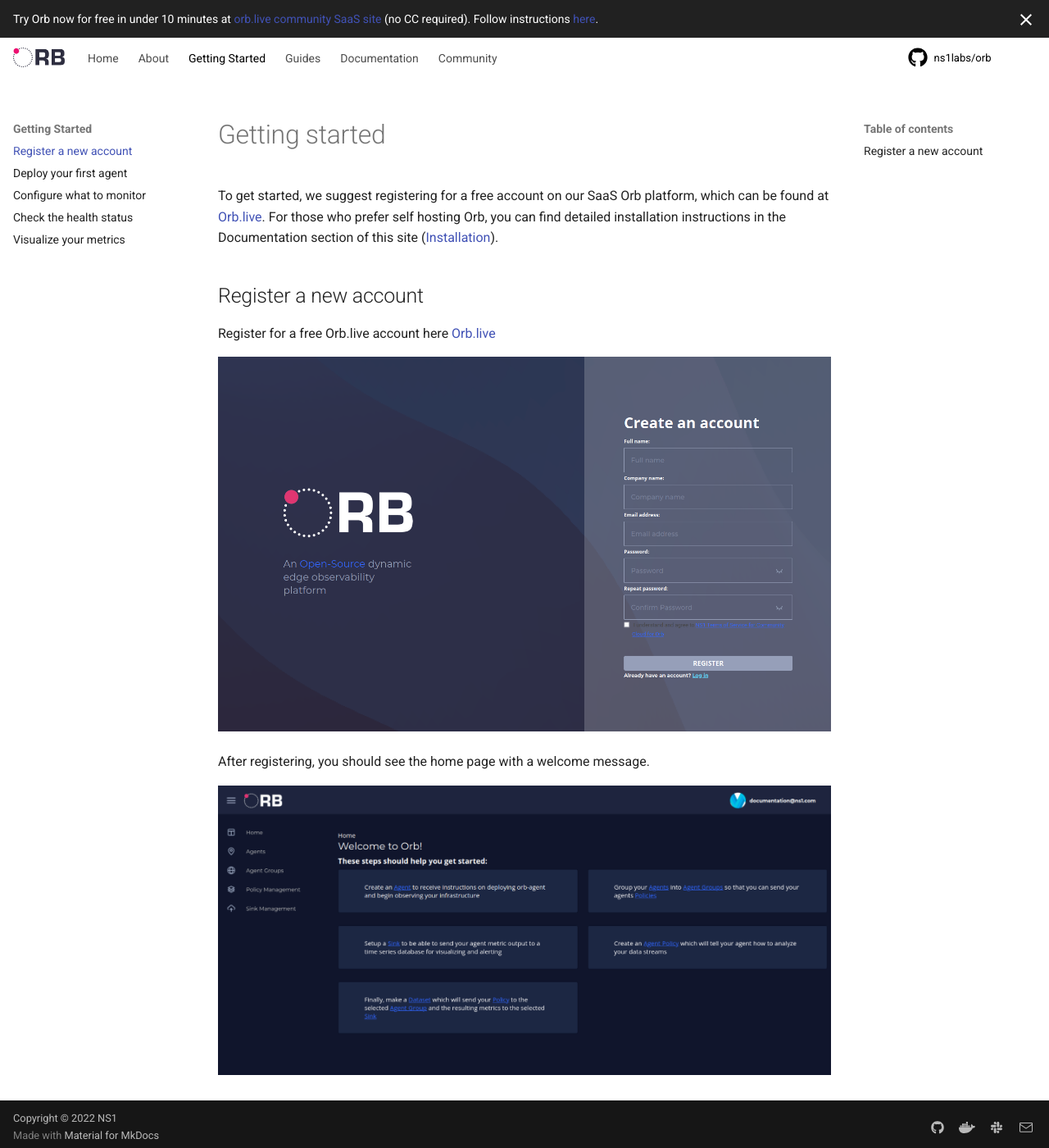
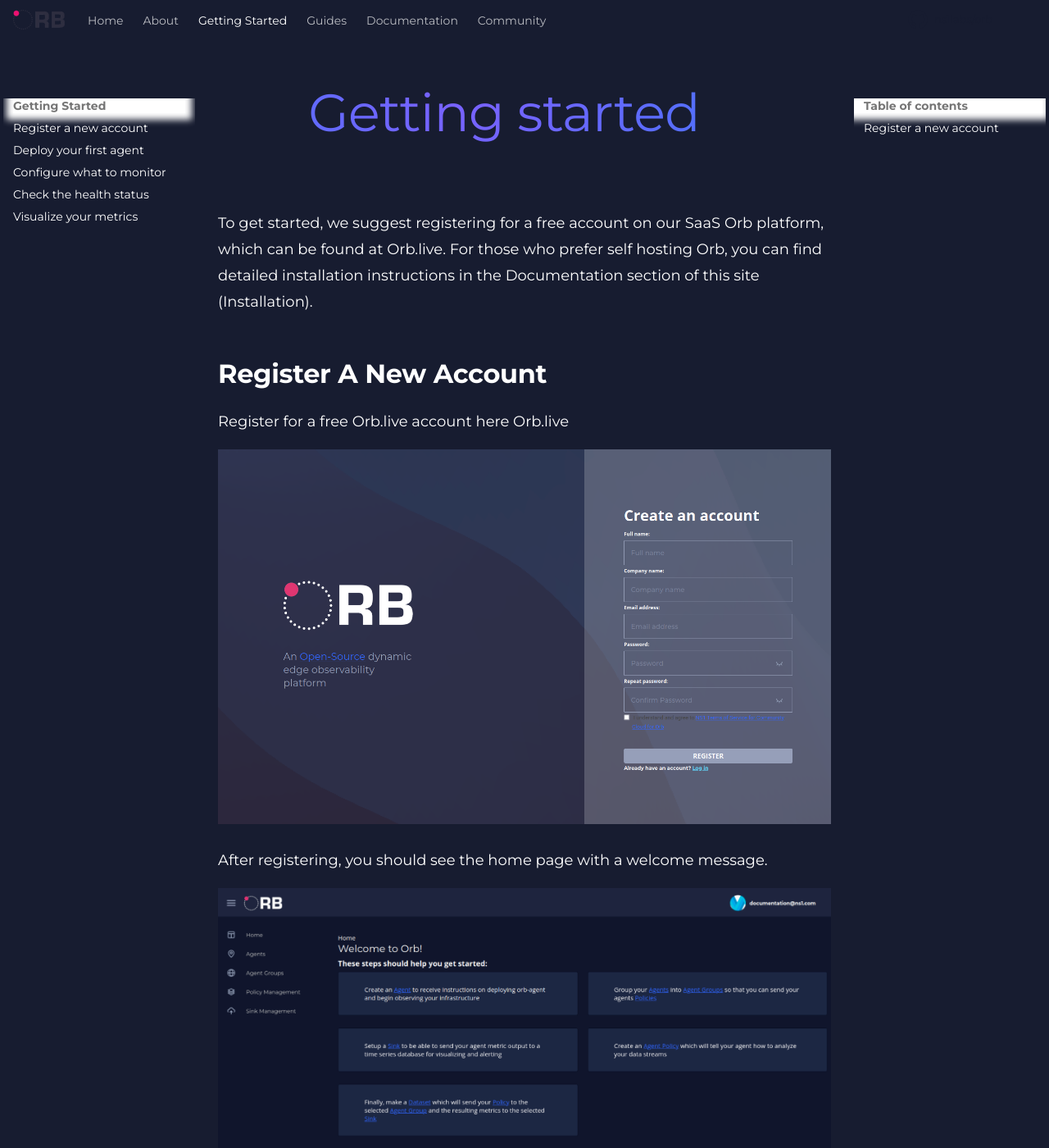
Before and after one commit to orb-community/orb-website, an MkDocs documentation site: the page built from docs/getting_started.md, in a window 1280 px wide and 1400 px high. Shown: the whole window at 82% size. Built offline with MkDocs 1.6.1 and Material for MkDocs 9.7.7, drawn with Linux system fonts in a browser that asks for light colours.

Commit message:
* add placeholder splash (css gradient) * change font family to Montserrat * started customizing md-typeset

```diff
--- a/docs/stylesheets/extra.css
+++ b/docs/stylesheets/extra.css
@@ -1,19 +1,57 @@
+:root {
+    --md-primary-fg-color: #ffffff;
+    --md-primary-bg-color: #171c30;
+    --md-primary-text-color: #ffffff;
+    --md-secondary-text-color: #969fb9;
+}
+
 :root > * {
-    --md-primary-fg-color: #ffffff;
-    --md-primary-bg-color: #000000;
-    --md-primary-text-color: #969fb9;
+    background-color: var(--md-primary-bg-color);
+    color: var(--md-primary-text-color);
 }
 
 :root * div.md-grid {
-    max-width: 90rem;
+    max-width: 80rem;
 }
 
 :root > * a.md-button {
-    border-color: #000000;
+    justify-content: center;
+    align-items: center;
+    padding: 12px;
+    gap: 10px;
+
+    width: 374px;
+    height: 56px;
+
+    /* Orb Blue */
+
+    background: #3089FC;
+    /* popup shadow */
+
+    box-shadow: 0px 0px 40px rgba(0, 0, 0, 0.1);
+    border-radius: 4px;
+
+    font-weight: 600;
+    font-size: 24px;
+    line-height: 16px;
+    /* identical to box height, or 67% */
+
+    display: flex;
+    align-items: center;
+
+    /* White */
+
+    color: #FFFFFF;
+
+    border-color: transparent;
 }
 
 :root > * div.md-header__title {
     display: none;
+}
+
+:root > body > header.md-header {
+    background-color: var(--md-primary-bg-color);
 }
 
 :root > header > nav.md-header__inner, nav.md-grid {
@@ -22,26 +60,107 @@
 
 :root > * nav.md-tabs {
     text-align: end;
+    background-color: transparent;
+    color: var(--md-primary-text-color);
 }
 
 :root > * .md-search__inner>.md-search__form {
-    background-color: var(--md-primary-fg-color);
-    border-color: var(--md-primary-text-color);
+    background-color: transparent;
+    border-color: var(--md-secondary-text-color);
     border-width: 1px;
     border-style: solid;
     text-decoration-color: #000000;
+
 }
 
 :root > * .md-search__icon {
-    color: var(--md-primary-text-color);
+    color: var(--md-secondary-text-color);
 }
 
 :root > * .md-search__input::placeholder {
-    color: var(--md-primary-text-color);
+    color: var(--md-secondary-text-color);
+    background-color: transparent;
 }
 
-:root > * .splash {
+div.md-search {
+    height: 100% !important;
+}
 
-    width: 100%;
-    height: 500px;
+div.md-container.splash {
+    margin-left: -10%;
+    width: 150%;
+    height: 80vh;
+    background-color: #3089fc !important;
 }
+
+#why-orb {
+    margin-top: 1.25em;
+}
+
+.md-typeset h1 {
+    font-weight: 400;
+    font-size: 64px;
+    line-height: 78px;
+    /* identical to box height */
+
+    text-align: center;
+
+    background: radial-gradient(121.79% 1418.34% at 39.98% 0%, #7B61FF 0%, #018BF3 100%);
+    -webkit-background-clip: text;
+    -webkit-text-fill-color: transparent;
+    background-clip: text;
+    text-fill-color: transparent;
+}
+
+.md-typeset h2 {
+    font-style: normal;
+    font-weight: 600;
+    font-size: 32px;
+    line-height: 42px;
+    /* or 131% */
+
+    text-transform: capitalize;
+
+    /* White */
+
+    color: #FFFFFF;
+}
+
+.md-typeset p {
+    font-style: normal;
+    font-weight: 400;
+    font-size: 18px;
+    line-height: 32px;
+    /* or 178% */
+    /* White */
+
+    color: #FFFFFF;
+}
+
+div.splash {
+    position: absolute;
+    width: 2623px;
+    height: 700px;
+    left: -447px;
+    top: -179px;
+    z-index: -1;
+    background-image: linear-gradient(
+            90deg,
+            hsl(242deg 63% 28%) 0%,
+            hsl(213deg 87% 43%) 39%,
+            hsl(225deg 100% 53%) 61%,
+            hsl(277deg 100% 58%) 100%
+    );
+}
+
+span.splash-title {
+    font-style: normal;
+    font-weight: 400;
+    font-size: 96px;
+    line-height: 117px;
+    color: #ffffff;
+}
+
+p:has(>span.splash-title) {
+    margin-bottom: 54px !important;
+}
--- a/mkdocs.yml
+++ b/mkdocs.yml
@@ -4,6 +4,8 @@
   custom_dir: overrides
   favicon: img/ORB-logo-ring.png
   logo: img/ORB-logo-transparent.png
+  font:
+    text: Montserrat
   features:
     - navigation.tracking
     - navigation.instant
--- a/overrides/main.html
+++ /dev/null
@@ -1,5 +0,0 @@
-{% extends "base.html" %}
-
-{% block announce %}
-Try Orb now for free in under 10 minutes at <a href="https://orb.live">orb.live community SaaS site</a> (no CC required). Follow instructions <a href="/docs/#getting-started">here</a>.
-{% endblock %}
--- a/overrides/partials/header.html
+++ b/overrides/partials/header.html
@@ -19,7 +19,6 @@
   FROM, OUT OF OR IN CONNECTION WITH THE SOFTWARE OR THE USE OR OTHER DEALINGS
   IN THE SOFTWARE.
 -->
-
 <!-- Determine class according to configuration -->
 {% set class = "md-header" %}
 {% if "navigation.tabs.sticky" in features %}
@@ -156,5 +155,4 @@
       </div>
     {% endif %}
   </nav>
-
 </header>
--- /dev/null
+++ b/overrides/partials/main.html
@@ -0,0 +1,5 @@
+{% extends "base.html" %}
+
+{% block announce %}
+Try Orb now for free in under 10 minutes at <a href="https://orb.live">orb.live community SaaS site</a> (no CC required). Follow instructions <a href="/docs#getting-started">here</a>.
+{% endblock %}
```
Also changed, not shown: docs/index.md (+3 -6 lines).
